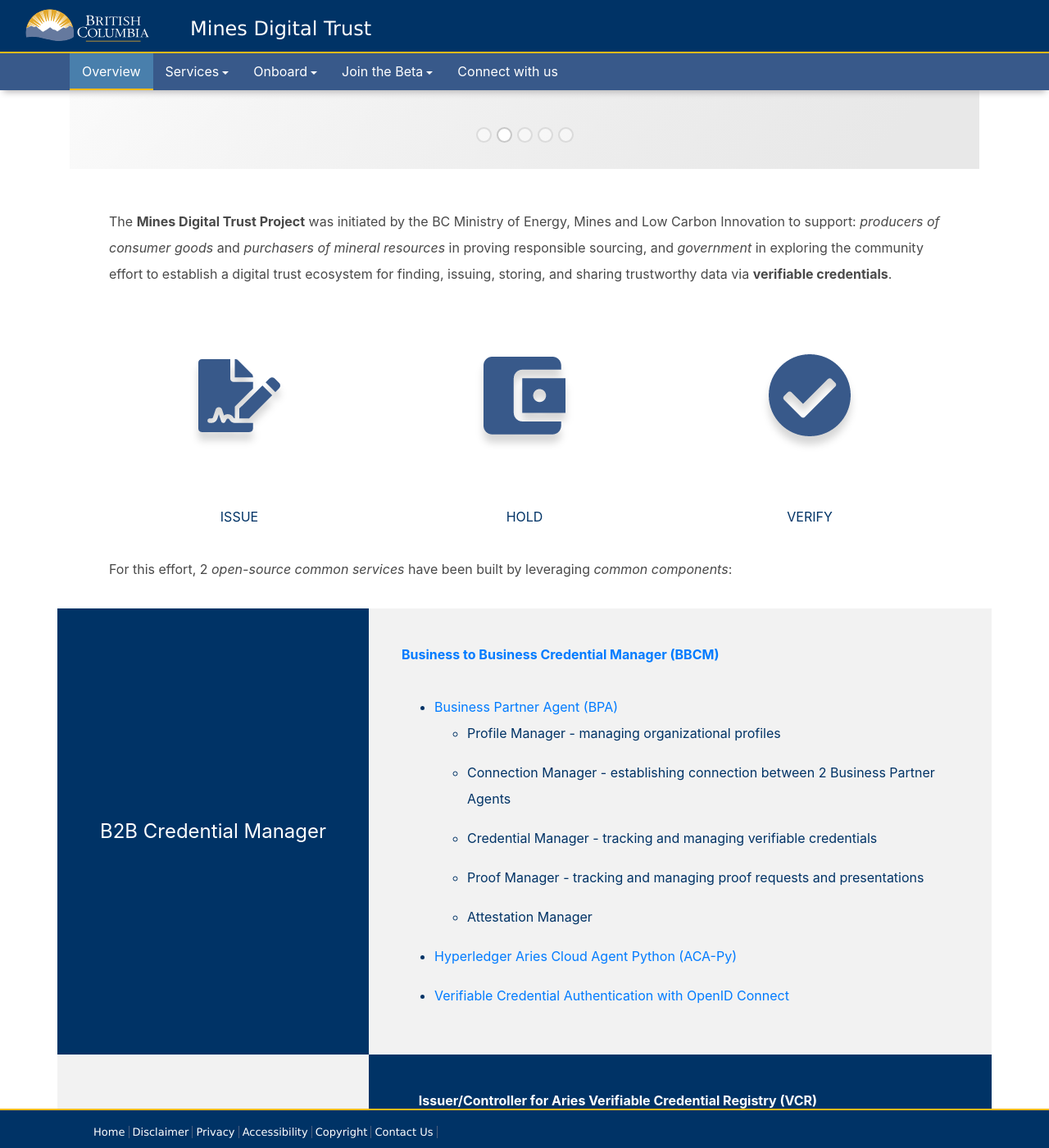
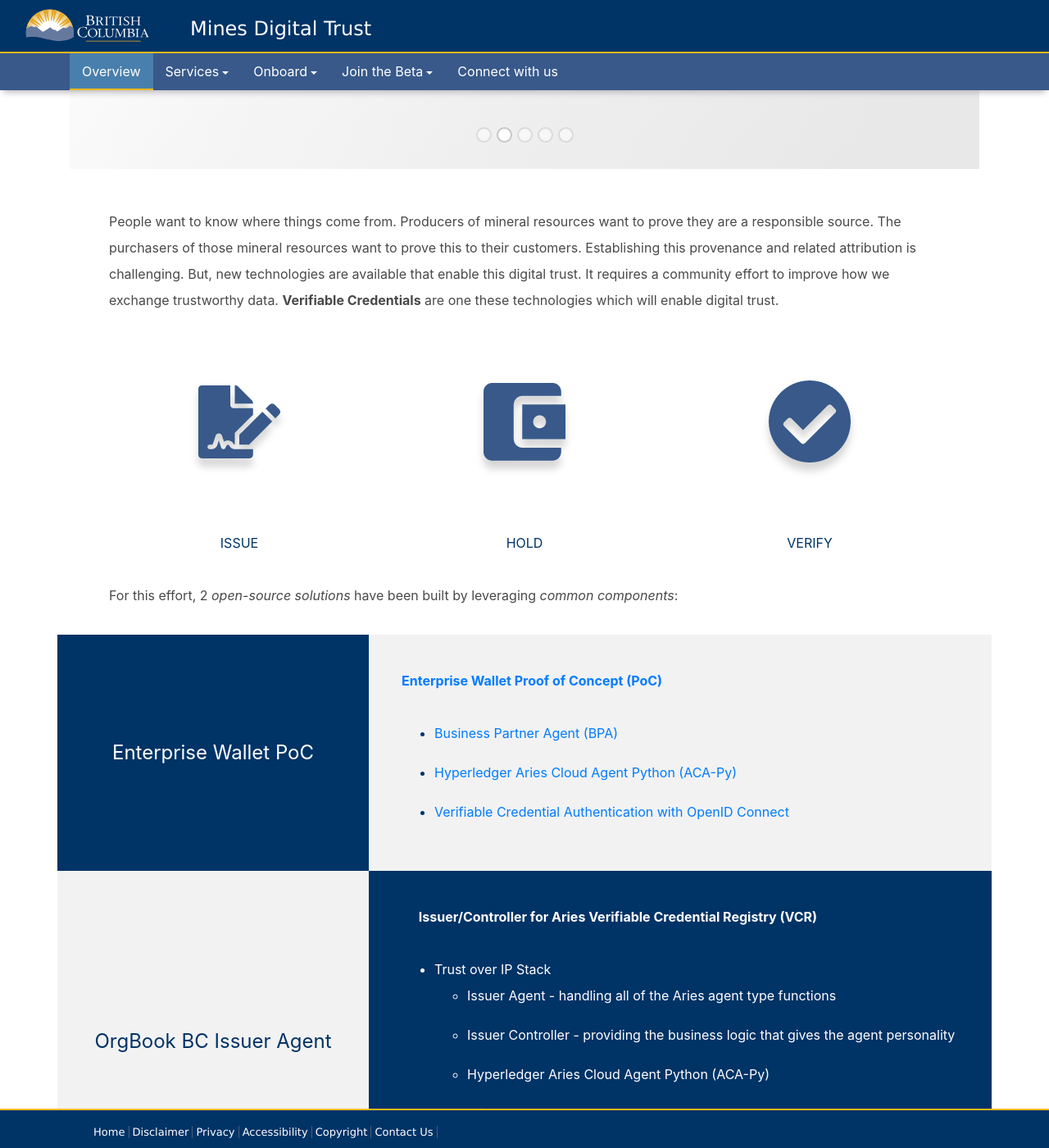
Before and after one commit to bcgov/mines-digital-trust, a Jekyll site: the page built from docs/index.md, in a window 1280 px wide and 1400 px high, scrolled down 399 px. Shown: the whole window at 82% size. Built offline with Jekyll 4.4.1, drawn with Linux system fonts in a browser that asks for light colours; nearby versions of some CDN libraries.

```diff
--- a/docs/index.md
+++ b/docs/index.md
@@ -40,7 +40,7 @@ name: HOME
   </div>
 
   <div class="mb-3 mt-5 px-5">
-    <p>The <b>Mines Digital Trust Project</b> was initiated by the BC Ministry of Energy, Mines and Low Carbon Innovation to support: <i>producers of consumer goods</i> and <i>purchasers of mineral resources</i> in proving responsible sourcing, and <i>government</i> in exploring the community effort to establish a digital trust ecosystem for finding, issuing, storing, and sharing trustworthy data via <b>verifiable credentials</b>.</p>
+    <p>People want to know where things come from. Producers of mineral resources want to prove they are a responsible source. The purchasers of those mineral resources want to prove this to their customers. Establishing this provenance and related attribution is challenging. But, new technologies are available that enable this digital trust. It requires a community effort to improve how we exchange trustworthy data. <b>Verifiable Credentials</b> are one these technologies which will enable digital trust.</p>
 
     <div class="row">
       {% for card in iconCards %}
@@ -51,7 +51,7 @@ name: HOME
       {% endfor %}
     </div>
 
-    <p>For this effort, 2 <i>open-source common services</i> have been built by leveraging <i>common components</i>:</p>
+    <p>For this effort, 2 <i>open-source solutions</i> have been built by leveraging <i>common components</i>:</p>
   </div>
   <div class="checkerboard mb-5">
     {% for card in checkerboardCards %}
```
Also changed, not shown: docs/collections/_overview/car_intro1.md (+1 -1 lines), docs/collections/_overview/car_intro4.md (+1 -1 lines), docs/collections/_overview/car_intro5.md (+1 -1 lines), docs/collections/_overview/check_service_1.md (+3 -8 lines), docs/assets/images/slide1.png, docs/assets/images/slide2.png, docs/assets/images/slide3.png, 4 other files.
